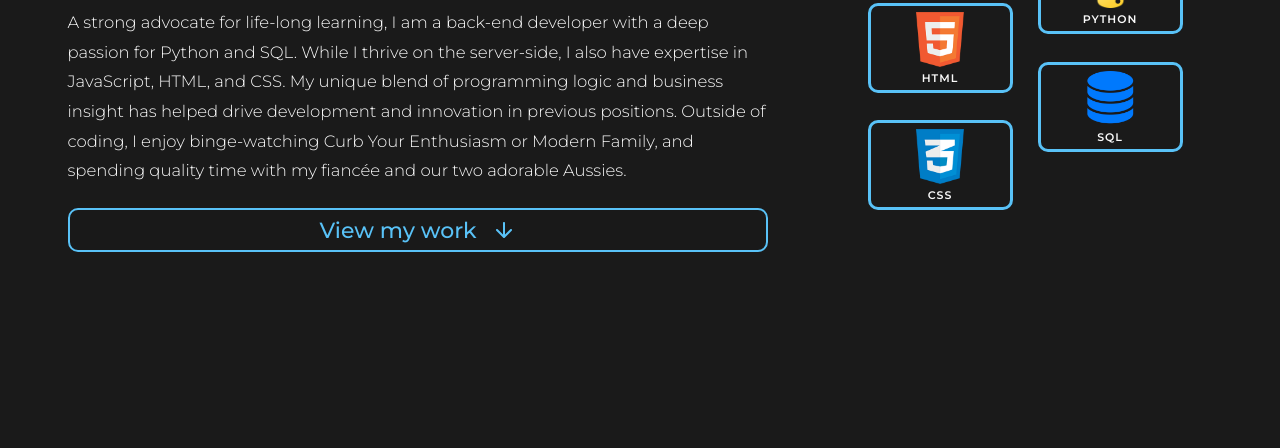
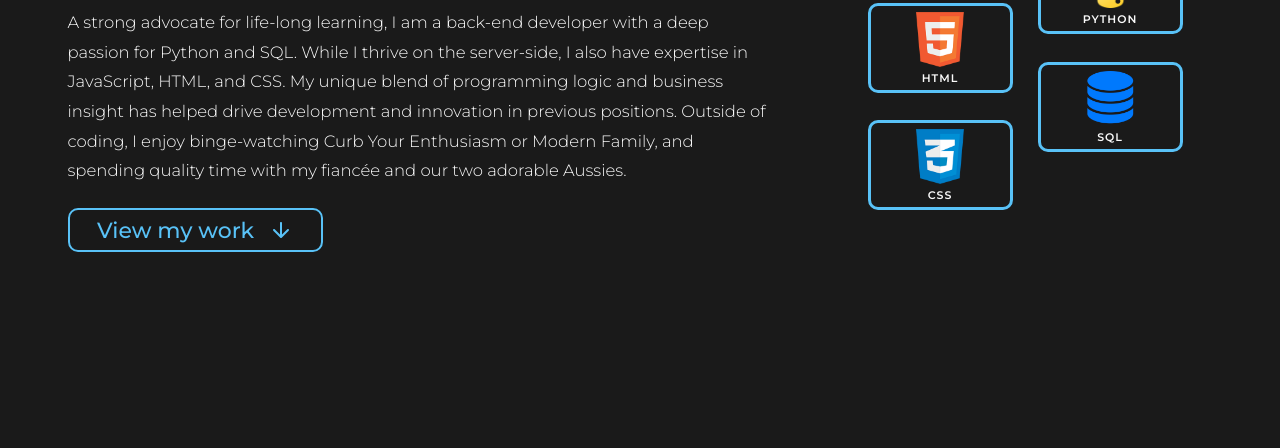
Before and after one commit to astewart98/portfolio, a plain HTML site: page index.html in a window 1280 px wide. Shown: the part 352-800 px from the top of the page. Drawn offline with Linux system fonts and the light colour scheme.

Commit message:
Describe your changes here

```diff
--- a/static/style.css
+++ b/static/style.css
@@ -554,6 +554,7 @@ a {
   margin-top: 2.4rem;
   padding: 0.8rem 2.97rem;
   width: auto;
+  max-width: 255px;
   height: 4.8rem;
   background-color: rgba(26,26,26,0.6);
   border: 2px solid #59c2f7;
```
